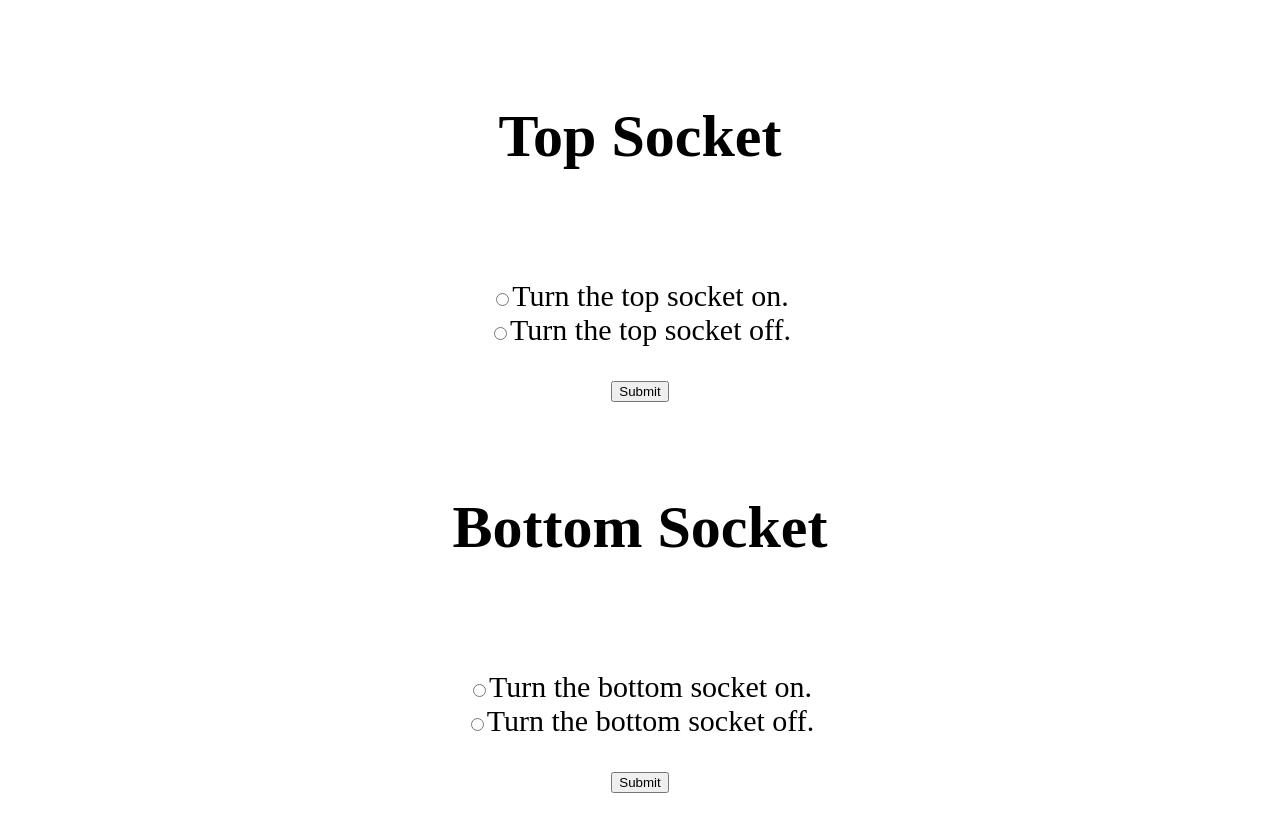
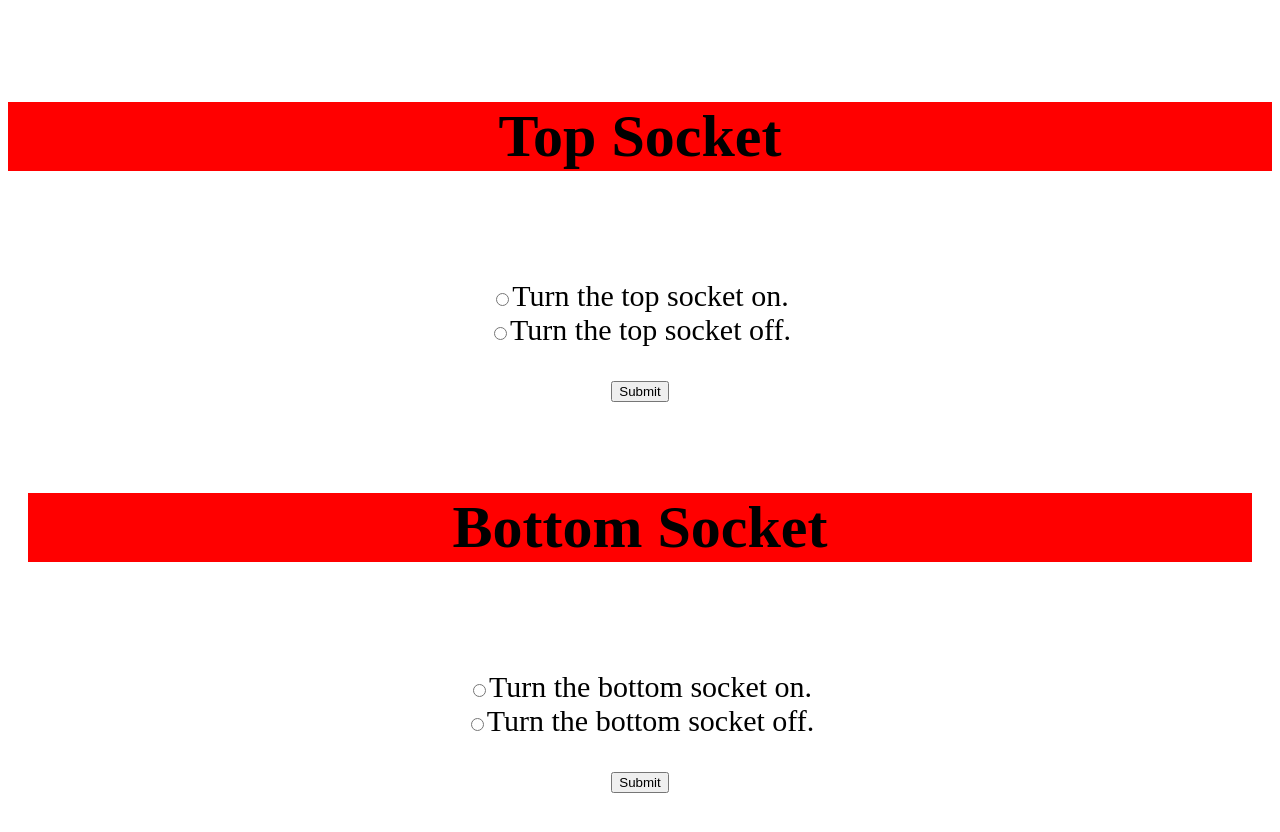
Before and after one commit to mameijer123/wifiRelay, a plain HTML site: page index.html in a window 1280 px wide. Drawn offline with Linux system fonts and the light colour scheme.

Commit message:
Update main.css

```diff
--- a/main.css
+++ b/main.css
@@ -6,3 +6,11 @@
   padding: 20px;
   font-size: 30px;
 }
+
+#topSocket {
+  background-color:red;
+}
+
+#btmSocket {
+  background-color:red;
+}
```
